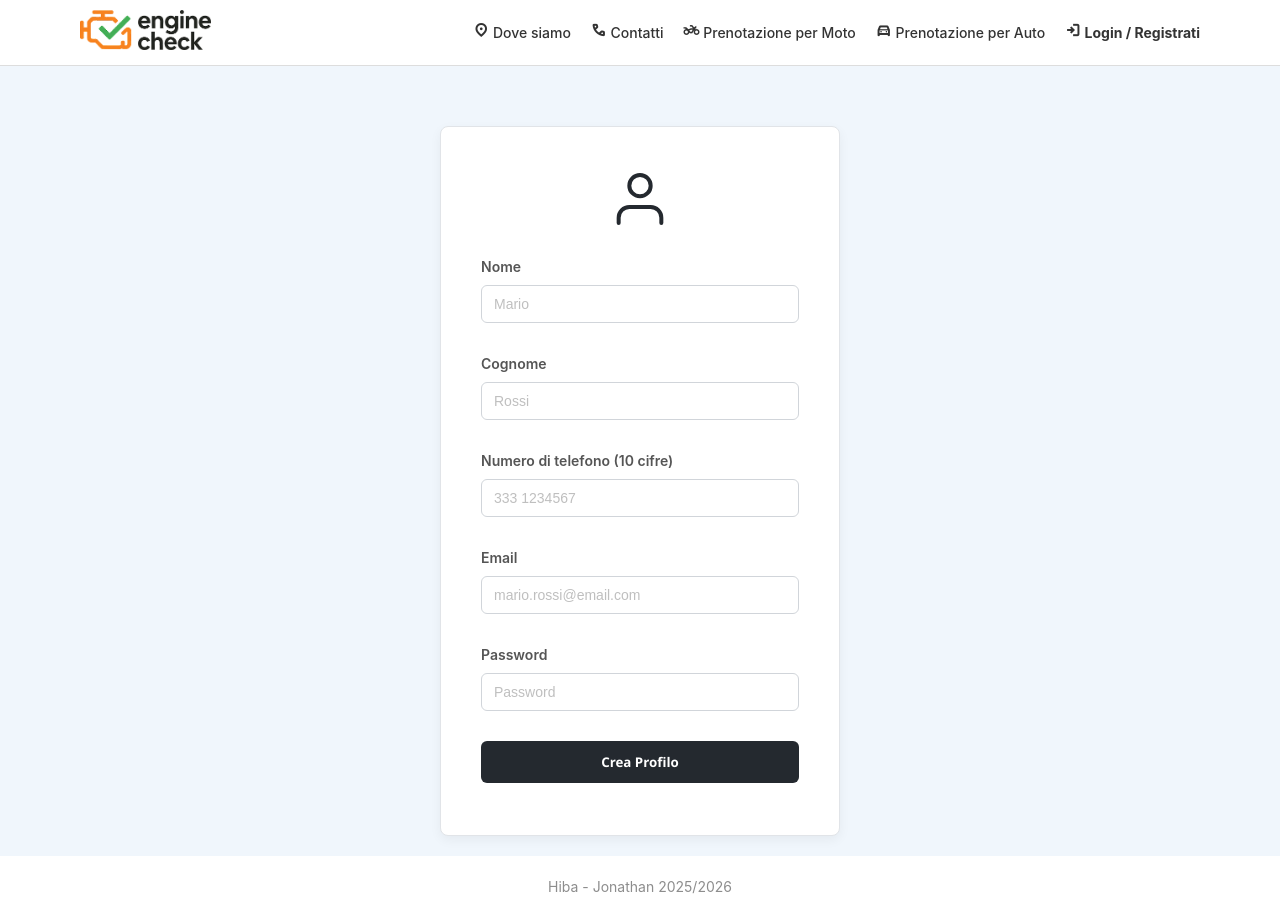
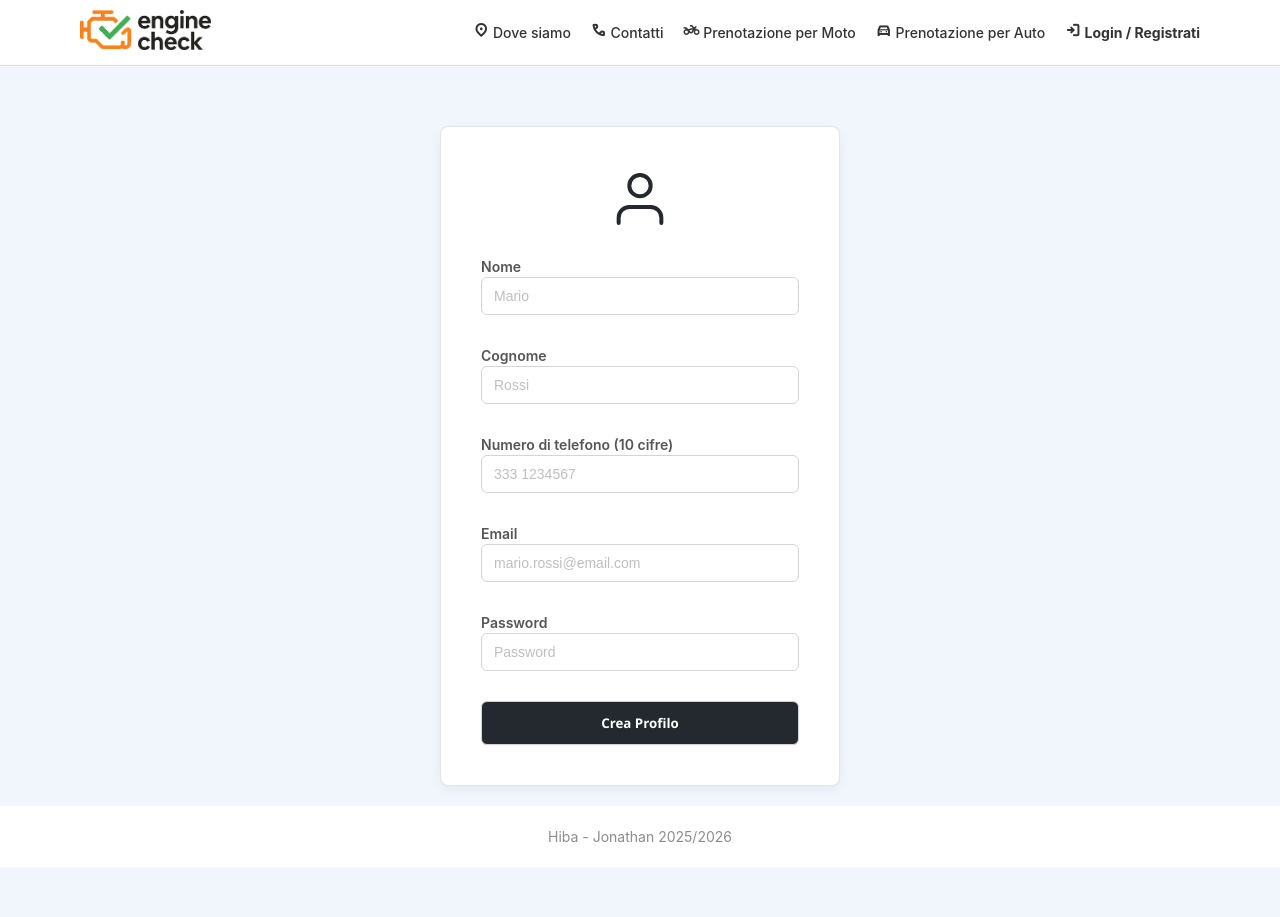
Before and after one commit to StatJon/Progetto-IngegneriaSistemiWeb, a Vue app in the folder EngineCheckProject/frontend/: page /create-profile in a window 1280 px wide. After the commit the page ends 867 px from the top, so only its background shows below. Built offline with nearby package versions, Linux system fonts and the light colour scheme; no server answers.

Commit message:
fix: fixed CreateProfile css and cleanup code

```diff
--- a/EngineCheckProject/frontend/src/global.css
+++ b/EngineCheckProject/frontend/src/global.css
@@ -304,7 +304,8 @@ body {
   gap: var(--space-md);
 }
 
-.login-card {
+.login-card,
+.register-card {
   background-color: var(--color-surface);
   padding: var(--space-2xl);
   border-radius: var(--radius-lg);
@@ -534,7 +535,8 @@ label {
 }
 
 .btn-employee,
-.btn-user-login {
+.btn-user-login,
+.btn-create-user{
   width: 100%;
   background-color: var(--color-dark);
   border: 1px solid var(--color-border);
@@ -551,7 +553,8 @@ label {
 }
 
 .btn-employee:hover,
-.btn-user-login:hover {
+.btn-user-login:hover
+.btn-create-user:hover {
   background-color: black;
   border-color: #8c959f;
 }
--- a/EngineCheckProject/frontend/src/pages/CreateProfile.vue
+++ b/EngineCheckProject/frontend/src/pages/CreateProfile.vue
@@ -82,7 +82,7 @@ export default defineComponent({
 
       <p v-if="errorMessage" class="error-text">{{ errorMessage }}</p>
 
-      <button class="btn-primary" @click="submitUserData">
+      <button class="btn-create-user" @click="submitUserData">
         {{ 'Crea Profilo' }}
       </button>
 
@@ -90,89 +90,3 @@ export default defineComponent({
 
   </div>
 </template>
-
-<style scoped>
-
-.main-container {
-  display: flex;
-  flex-direction: column;
-  align-items: center;
-  justify-content: center;
-  min-height: 80vh;
-  background-color: #f0f6fc;
-  padding: 20px;
-}
-
-.register-card {
-  background-color: white;
-  padding: 40px;
-  border-radius: 8px;
-  box-shadow: 0 4px 12px rgba(0, 0, 0, 0.05);
-  border: 1px solid #e1e4e8;
-  width: 100%;
-  max-width: 400px;
-  text-align: center;
-}
-
-.icon-wrapper {
-  margin-bottom: 25px;
-  color: #24292f;
-  display: flex;
-  justify-content: center;
-}
-
-.form-group {
-  text-align: left;
-  margin-bottom: 20px;
-}
-
-.form-group label {
-  display: block;
-  font-weight: 600;
-  font-size: 14px;
-  margin-bottom: 8px;
-  color: #555;
-}
-
-.form-group input {
-  width: 100%;
-  padding: 10px 12px;
-  font-size: 14px;
-  border: 1px solid #d1d5da;
-  border-radius: 6px;
-  outline: none;
-  background-color: white;
-  color: #333;
-}
-
-.form-group input::placeholder {
-  color: #bfbfbf;
-}
-
-.form-group input:focus {
-  border-color: #0969da;
-  box-shadow: 0 0 0 3px rgba(9, 105, 218, 0.1);
-}
-
-.error-text {
-  color: #cf222e;
-  font-size: 13px;
-  margin-bottom: 15px;
-}
-
-.btn-primary {
-  width: 100%;
-  padding: 12px;
-  background-color: #24292f;
-  color: white;
-  font-weight: 600;
-  border: none;
-  border-radius: 6px;
-  cursor: pointer;
-  transition: background 0.2s;
-}
-
-.btn-primary:hover {
-  background-color: #000;
-}
-</style>
```
